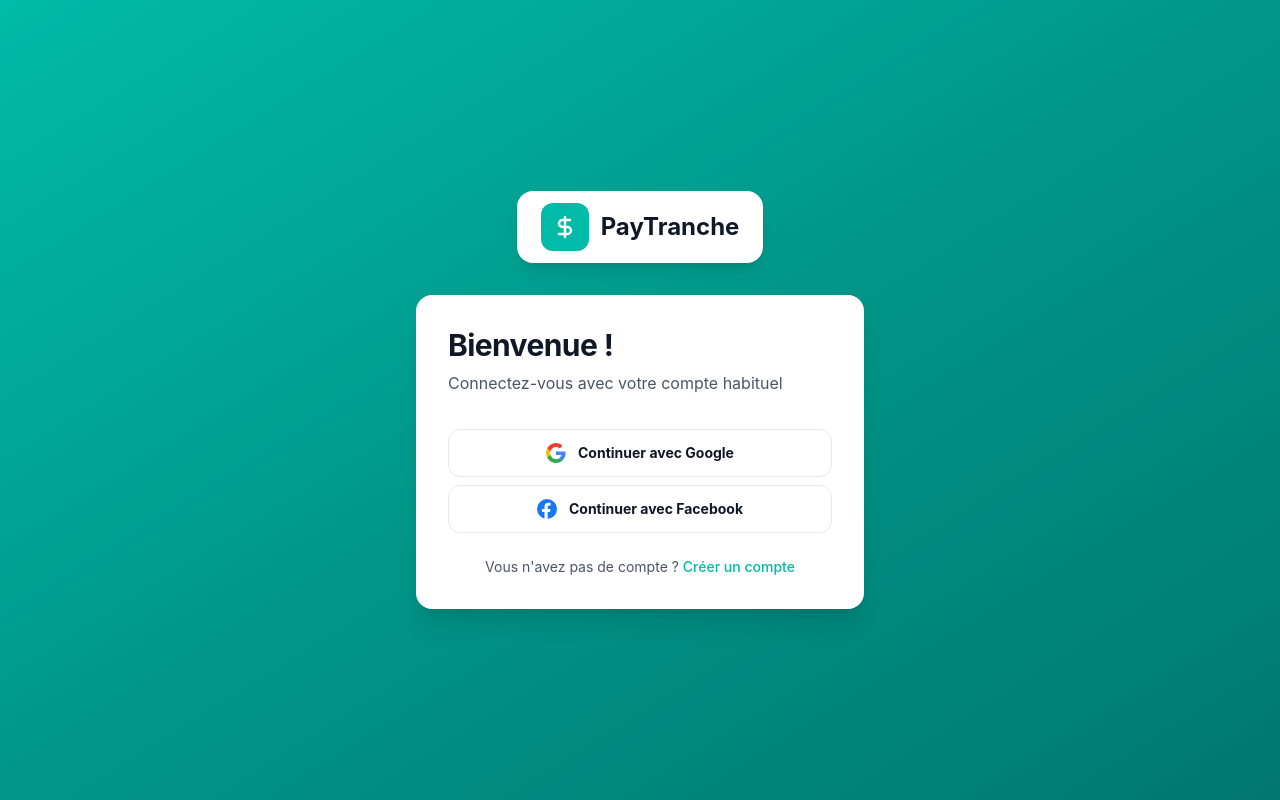
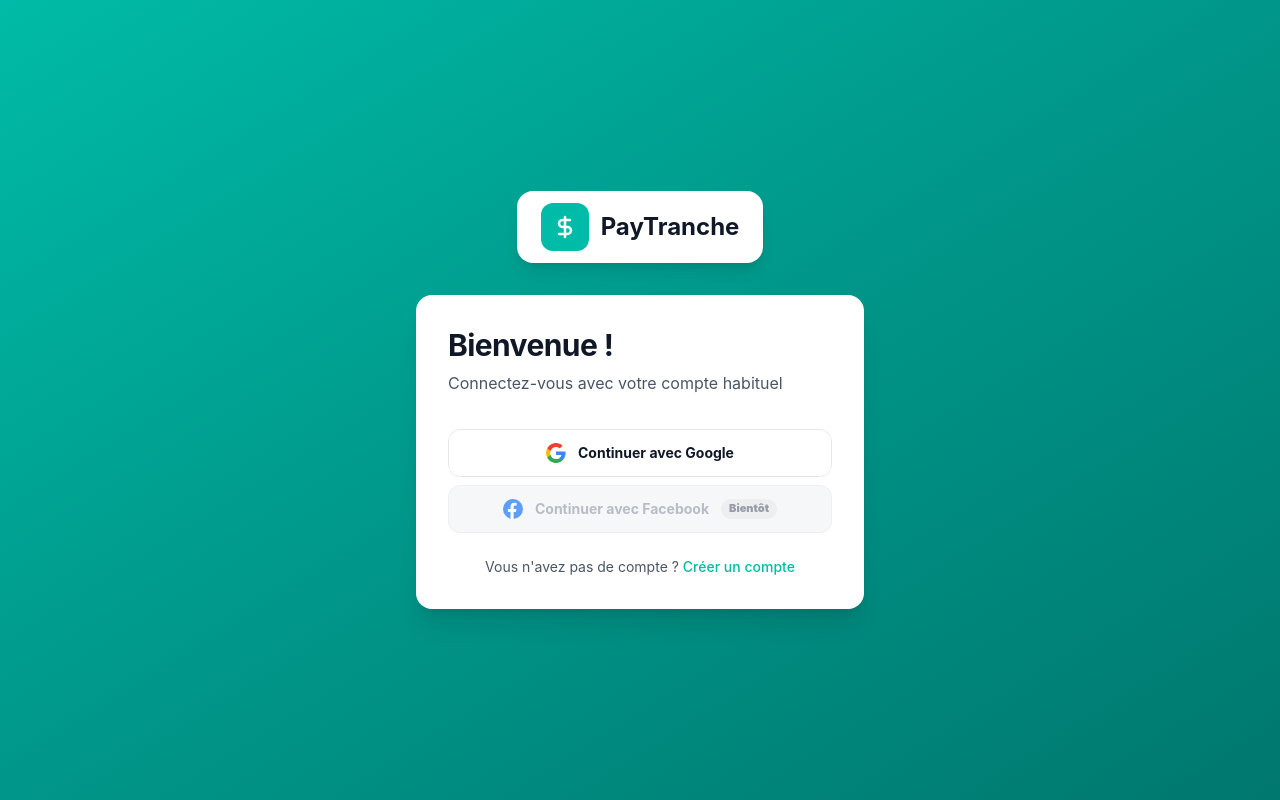
Before and after one commit to papesembene/payetranche_vueJS, a Vue app: page /login in a window 1280 px wide. Built offline with nearby package versions, Linux system fonts and the light colour scheme; no server answers; the HTML template or start-up script is replaced by a standard one.

Commit message:
fix: disable facebook auth button

```diff
--- a/src/components/SocialAuthButtons.vue
+++ b/src/components/SocialAuthButtons.vue
@@ -25,6 +25,9 @@
 
 const facebookProvider = { id: "facebook", label: "Facebook" };
 const googleButtonText = computed(() => (props.mode === "register" ? "signup_with" : "continue_with"));
+const facebookButtonLabel = computed(() =>
+  `${props.mode === "register" ? "S’inscrire avec" : "Continuer avec"} Facebook`
+);
 
 const loadGoogleScript = () => new Promise((resolve, reject) => {
   if (!googleClientId) {
@@ -117,18 +120,13 @@
 
     <button
       type="button"
-      :disabled="disabled || Boolean(loadingProvider)"
-      class="flex min-h-[48px] w-full items-center justify-center gap-3 rounded-xl border border-gray-200 bg-white px-4 py-3 text-sm font-bold text-gray-900 transition-colors hover:bg-gray-50 disabled:cursor-not-allowed disabled:opacity-60"
-      @click="emit('select', facebookProvider.id)"
+      disabled
+      class="flex min-h-[48px] w-full cursor-not-allowed items-center justify-center gap-3 rounded-xl border border-gray-200 bg-gray-100 px-4 py-3 text-sm font-bold text-gray-400 opacity-70"
+      title="Facebook sera disponible plus tard"
     >
       <SocialProviderIcon :provider="facebookProvider.id" />
-      <span>
-        <template v-if="loadingProvider === facebookProvider.id">Connexion...</template>
-        <template v-else
-          >{{ mode === "register" ? "S’inscrire avec" : "Continuer avec" }}
-          {{ facebookProvider.label }}</template
-        >
-      </span>
+      <span>{{ facebookButtonLabel }}</span>
+      <span class="rounded-full bg-gray-200 px-2 py-0.5 text-[11px] font-black text-gray-500">Bientôt</span>
     </button>
   </div>
 </template>
```
